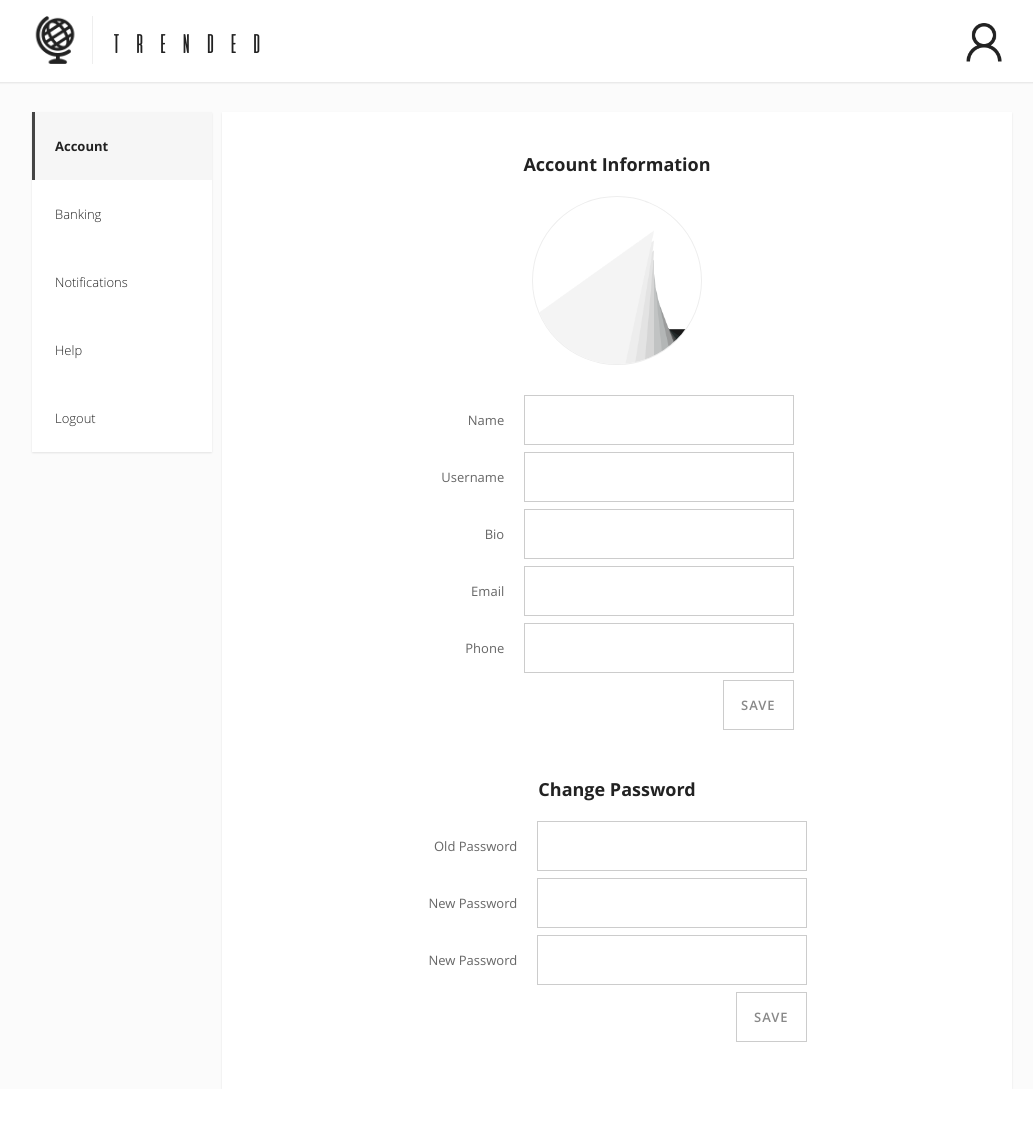
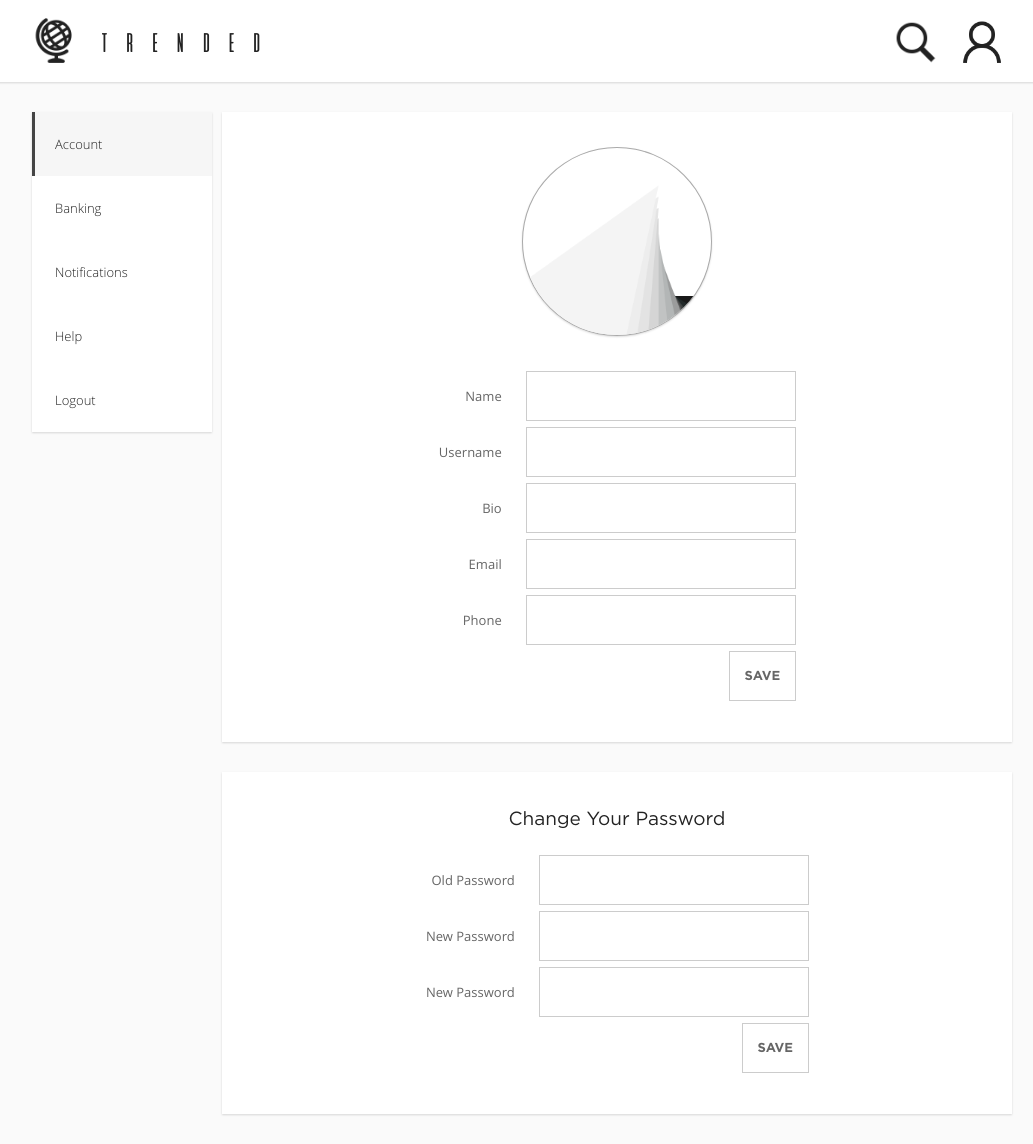
Before and after one commit to lamki100/Millennial, a PHP site: page /settings.php in a window 1280 px wide. Shown: the whole page, without its empty margins (118-1151 px from the left). Before the commit the page ends 1042 px from the top, so only its background shows below. Run offline with PHP 8.4, Linux system fonts and the light colour scheme; data that the repository does not hold is empty.

Commit message:
Fixed some interface problems

```diff
--- a/inc/header.php
+++ b/inc/header.php
@@ -75,7 +75,7 @@ if ($token) {
     color: #222;
     -webkit-font-smoothing: antialiased;
     font-size: 13px;
-    background-color: #fbfbfb;
+    background-color: #fafafa;
     /*background: url('resources/images/bg.png') center center no-repeat;*/
     background-size: cover;
   }
@@ -83,7 +83,7 @@ if ($token) {
   #header {
     margin: 0 auto;
     /*padding-top: 25px;*/
-    padding: 16px 0 10px;
+    padding: 14px 0 8px;
     text-align: right;
     /*height: 92px;*/
   }
@@ -100,40 +100,37 @@ if ($token) {
     font-family: "Aliens";
     line-height: 0;
     font-size: 27px;
-    color: #000;
-    letter-spacing: 12px;
-    margin-top: 10px;
+    /*color: #000;*/
+    letter-spacing: 14px;
+    margin-top: 11px;
   }
 
   #header-globe {
     vertical-align: middle;
-    height: 48px;
-    border-right: 1px solid #eee;
-    padding-right: 12px;
-    margin-right: 18px;
-    margin-top: -10px;
+    height: 45px;
+    /*border-right: 1px solid #eee;*/
+    /*padding-right: 12px;*/
+    margin-right: 22px;
+    margin-top: -7px;
   }
 
   #header-search {
     margin: 0;
-    margin-top: 0px;
+    /*margin-top: 0px;*/
+    width: 0;
+    height: 0;
     border: 0;
     background: url("/resources/images/search-black.png") left center no-repeat;
-    background-size: 40px;
-    width: 0;
-    height: 0;
-    padding: 23px;
+    background-size: 45px;
+    padding: 28px;
     cursor: pointer;
     transition: width .3s, padding-left .3s;
-    line-height: normal !important;
-    position: absolute;
-    left: 45%;
   }
 
   #header-account {
     /*margin-top: -1px;*/
-    /*margin-left: 18px;*/
-    padding: 28px;
+    /*margin-left: 4px;*/
+    padding: 30px;
     background: url("/resources/images/account-black.png") center center no-repeat;
     background-size: contain;
   }
@@ -155,15 +152,15 @@ if ($token) {
   }
 
   #header-search:focus {
-    width: 250px;
-    padding-left: 52px;
+    width: 240px;
+    padding-left: 55px;
     cursor: auto;
   }
 
   #header-results {
     display: inline-block;
     position: absolute;
-    margin-top: 52px;
+    margin-top: 69px;
     width: 255px;
     text-align: left;
     transition: height .3s, padding-top .3s;
@@ -172,7 +169,6 @@ if ($token) {
     overflow: hidden;
     text-transform: uppercase;
     height: 0;
-    font-size: 13px;
   }
   </style>
 </head>
@@ -213,7 +209,7 @@ if ($token) {
     <div id="header">
       <a href="/" id="header-logo"><img src='/resources/images/globe-black.png' id='header-globe'>TRENDED</a>
       <div id="header-results"></div>
-      <!-- <input type='text' spellcheck='false' autocomplete='off' onblur="this.value=''; search()" id="header-search" placeholder="Search" oninput="search()"> -->
+      <input type='text' spellcheck='false' autocomplete='off' onblur="this.value=''; search()" id="header-search" placeholder="Search" oninput="search()">
       <?php if ($my_account) echo "<a href='/create/' id='header-created'></a><a href='/user/".$my_account["username"]."/' id='header-account'></a>"; else echo "<a href='/login/' id='header-account'></a>" ?>
     </div>
   </div>
--- a/public/login.php
+++ b/public/login.php
@@ -3,8 +3,7 @@
 <div id="center">
   <div style="width: 100%">
     <div class="toggle">
-      <div class="option selected" onclick="toggle(this); toggleLogin(this)">Register</div>
-      <div class="option" onclick="toggle(this); toggleLogin(this)">Login</div>
+      <div class="option selected" onclick="toggle(this); toggleLogin(this)">Register</div><div class="option" onclick="toggle(this); toggleLogin(this)">Login</div>
     </div>
 
     <form onsubmit='login(); return false' id="login-form" style="height: 0px">
--- a/public/resources/main-white.css
+++ b/public/resources/main-white.css
@@ -13,14 +13,13 @@ form {
 label, input {
   padding: 15px 0px;
   line-height: 18px;
-  margin-bottom: 7px;
+  margin-bottom: 6px;
   border: 1px solid #ccc;
 }
 
 label {
   display: block;
-  font-weight: 400;
-  margin-right: 15px;
+  margin-right: 20px;
   border-color: transparent !important;
   color: #666;
 }
@@ -36,12 +35,12 @@ input {
 input[type='submit'] {
   cursor: pointer;
   width: auto;
-  padding-left: 17px;
-  padding-right: 17px;
-  color: #888;
+  padding-left: 15px;
+  padding-right: 15px;
+  color: #666;
   font-weight: 600;
   text-transform: uppercase;
-  letter-spacing: 1px;
+  font-family: "Gotham";
 }
 
 input[type='submit']:active {
@@ -50,43 +49,43 @@ input[type='submit']:active {
 }
 
 .toggle {
-  display: inline-flex;
-  justify-content: space-between;
-  margin-bottom: 10px;
+  margin-bottom: 7px;
 }
 
 .toggle .option {
   cursor: pointer;
   line-height: 1;
   padding: 26px 20px;
-  min-width: 140px;
-  color: white;
+  min-width: 135px;
   font-weight: 600;
   text-transform: uppercase;
-  text-align: center;
-  background-color: #ccc;
-  /*border-radius: 3px;*/
+  /*text-align: center;*/
+  background-color: #eee;
+  font-family: "Gotham";
+  display: inline-block;
 }
 
 .toggle .selected {
   background-color: #333;
+  color: white;
 }
 
 h1 {
-  margin-bottom: 4px;
+  margin-bottom: 5px;
   font-size: 38px;
   letter-spacing: -1.5px;
   font-weight: 300;
   line-height: 1;
+  font-family: "Gotham";
 }
 
 h2 {
-  margin-bottom: 20px;
+  margin-bottom: 25px;
+  font-family: "Gotham";
+  font-weight: 400;
+  font-size: 19px;
   /*text-transform: uppercase;*/
-  font-weight: 700;
-  display: block;
-  text-align: center;
-  font-size: 18px;
+  /*letter-spacing: 1px;*/
 }
 
 p {
@@ -127,25 +126,27 @@ b {
 /* ----------- PAGES -------------------- */
 
 .box {
-  box-shadow: 0 1px 2px rgba(0,0,0,.1);
+  box-shadow: 0 1px 2px rgba(0,0,0,.15);
   background-color: white;
+  margin-bottom: 30px;
 }
 
 .padding {
-  padding: 40px;
+  padding: 35px;
   text-align: center;
 }
 
 .picture {
   border-radius: 50%;
   display: block;
-  width: 170px;
-  border: 1px solid #eee;
-  margin: 0 auto 30px;
+  width: 190px;
+  border: 1px solid #aaa;
+  margin: 0 auto 35px !important;
+  cursor: pointer;
 }
 
 .bottom {
-  margin-bottom: 40px;
+  margin-bottom: 35px;
 }
 
 .flex {
--- a/public/settings.php
+++ b/public/settings.php
@@ -5,7 +5,6 @@
   display: table;
   table-layout: fixed;
   width: 100%;
-  margin-top: 30px;
 }
 
 .cell {
@@ -17,35 +16,23 @@
   width: 180px;
 }
 
-#sidebar .option {
+#sidebar #options .option {
   -webkit-user-select: none;
-  padding: 25px 20px;
+  padding: 23px 20px;
   display: block;
   font-weight: 300;
   text-decoration: none;
   border-left: 3px solid transparent;
-  transition: background-color .1s;
 }
 
-#sidebar .selected {
+#sidebar #options .selected {
   background-color: #f6f6f6;
   border-color: #444;
-  font-weight: 700;
+  /*font-weight: 700;*/
 }
 
 #sidebar .option:active {
-  background-color: #f0f0f0;
-}
-
-#sidebar #pic {
-  width: 120px;
-  height: 120px;
-  border: 1px solid #eee !important;
-  margin: 20px auto 35px;
-  background: url("/resources/images/profile.png") center center no-repeat;
-  background-size: contain;
-  background-color: white;
-  border-radius: 50%;
+  background-color: #f6f6f6;
 }
 
 .spacer {
@@ -79,38 +66,38 @@
     if (view == "notifications") {
       toggle(document.getElementById('o-notifications'))
       body.innerHTML = " \
-      <div class='block'> \
+      <div class='box padding'> \
         <h1>Notifications</h1> \
         <p>Edit your alerts here.</p> \
       </div>"
     } else if (view == "banking") {
       toggle(document.getElementById('o-banking'))
       body.innerHTML = " \
-      <div class='inline' style='text-align:center'> \
+      <div class='box padding'> \
+        <form class='bottom'> \
           <h2>Account Transfer</h2> \
           <div class='toggle'> \
-          <div class='option selected' onclick='toggle(this); toggleAccount(this)'>Deposit</div> \
-          <div class='option' onclick='toggle(this); toggleAccount(this)'>Withdraw</div> \
+            <div class='option selected' onclick='toggle(this); toggleAccount(this)'>Deposit</div><div class='option' onclick='toggle(this); toggleAccount(this)'>Withdraw</div> \
           </div> \
-          <form> \
           <input type='text' placeholder='$0.00' style='text-align:center' spellcheck='false' autocomplete='off' maxlength='40' id='login-username'><br> \
           <input type='submit' value='Transfer'><br> \
         </form> \
+        <h2>Linked Accounts</h2> \
       </div> \
-      <h2>Linked Accounts</h2> \
       "
     } else if (view == "help") {
       toggle(document.getElementById('o-help'))
       body.innerHTML = " \
+      <div class='box padding'> \
         <h1>Help</h1> \
-      <p>Ask your questions here.</p>"
+        <p>Ask your questions here.</p> \
+      </div>"
     } else {
       toggle(document.getElementById('o-account'))
       body.innerHTML = " \
       <div class='box padding'> \
-        <form onsubmit='updateAccount(); return false' id='account-form' class='bottom'> \
-          <h2>Account Information</h2> \
-          <img src='/resources/images/profile.png' class='picture'> \
+        <form onsubmit='updateAccount(); return false' id='account-form' class=''> \
+          <img src='/resources/images/profile.png' class='picture box'> \
           <div class='inline'> \
             <label>Name</label> \
             <label>Username</label> \
@@ -127,8 +114,10 @@
             <input type='submit' value='Save'><br> \
           </div> \
         </form> \
+      </div> \
+      <div class='box padding'> \
         <form onsubmit='updatePassword(); return false' id='password-form'> \
-          <h2>Change Password</h2> \
+          <h2>Change Your Password</h2> \
           <div class='inline'> \
             <label>Old Password</label> \
             <label>New Password</label> \
```
Also changed, not shown: public/user.php (+4 -5 lines). Lines whose indentation alone changed are shown as unchanged.
